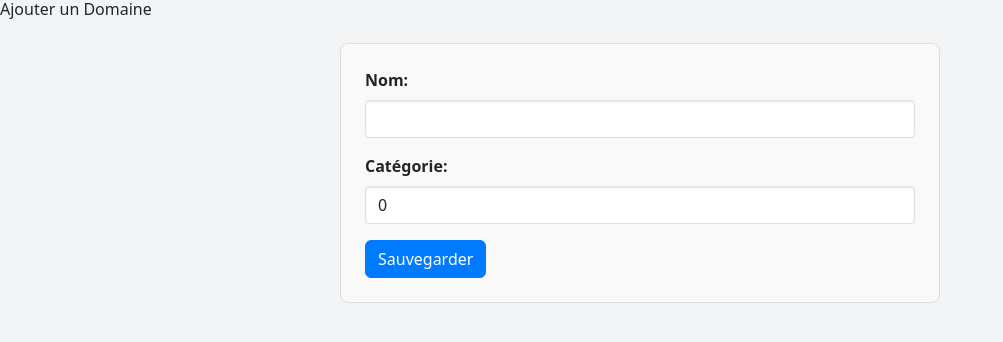
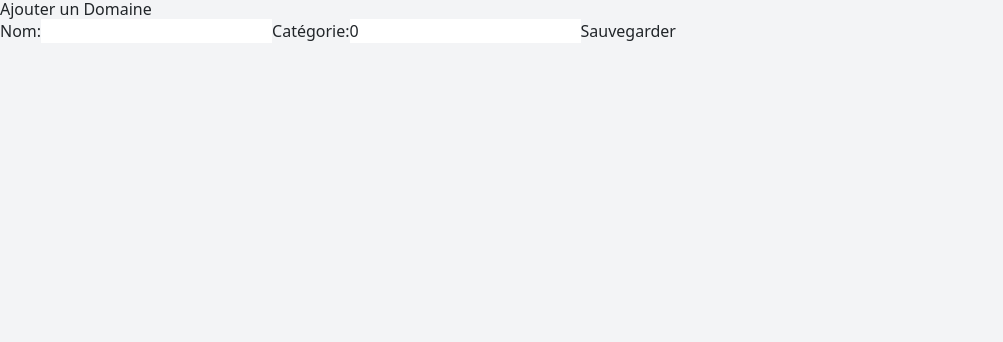
Before and after one commit to DialloMaria/Kaay-entreprendre-Angular, an Angular app: page /domaines/new in a window 1280 px wide. Shown: the top 342 px of the page, without its empty margins (0-1003 px from the left). Built offline with nearby package versions, Linux system fonts and the light colour scheme.

Commit message:
CRUD sous-domaine

```diff
--- a/src/app/Components/Super-admin/Domaines/form-domaine-list/form-domaine-list.component.html
+++ b/src/app/Components/Super-admin/Domaines/form-domaine-list/form-domaine-list.component.html
@@ -1,16 +1,10 @@
+<h2>{{ isEditMode ? 'Modifier le Domaine' : 'Ajouter un Domaine' }}</h2>
+<form (ngSubmit)="saveDomaine()">
+  <label for="nom">Nom:</label>
+  <input type="text" id="nom" [(ngModel)]="domaine.nom" name="nom" required>
 
+  <label for="categorie">Catégorie:</label>
+  <input type="number" id="categorie" [(ngModel)]="domaine.categorie_id" name="categorie_id" required>
 
-<h2 class="mb-4">{{ isEditMode ? 'Modifier le Domaine' : 'Ajouter un Domaine' }}</h2>
-<form (ngSubmit)="saveDomaine()" class="form-container">
-  <div class="mb-3">
-    <label for="nom" class="form-label">Nom:</label>
-    <input type="text" id="nom" [(ngModel)]="domaine.nom" name="nom" class="form-control" required>
-  </div>
-
-  <div class="mb-3">
-    <label for="categorie" class="form-label">Catégorie:</label>
-    <input type="number" id="categorie" [(ngModel)]="domaine.categorie_id" name="categorie_id" class="form-control" required>
-  </div>
-
-  <button type="submit" class="btn btn-primary">Sauvegarder</button>
+  <button type="submit">Sauvegarder</button>
 </form>
--- a/src/app/Components/Super-admin/Sous-domaines/form-sous-domaine-list/form-sous-domaine-list.component.html
+++ b/src/app/Components/Super-admin/Sous-domaines/form-sous-domaine-list/form-sous-domaine-list.component.html
@@ -1 +1,11 @@
 <p>form-sous-domaine-list works!</p>
+<h2>{{ isEditMode ? 'Modifier le Sous-Domaine' : 'Ajouter un Sous-Domaine' }}</h2>
+<form (ngSubmit)="saveSousDomaine()">
+  <label for="nom">Nom:</label>
+  <input type="text" id="nom" [(ngModel)]="sousDomaine.nom" name="nom" required>
+
+  <label for="domaine">Domaine:</label>
+  <input type="number" id="domaine" [(ngModel)]="sousDomaine.domaine_id" name="domaine_id" required>
+
+  <button type="submit">Sauvegarder</button>
+</form>
--- a/src/app/Components/Super-admin/Sous-domaines/sous-domaine-list/sous-domaine-list.component.html
+++ b/src/app/Components/Super-admin/Sous-domaines/sous-domaine-list/sous-domaine-list.component.html
@@ -1 +1,10 @@
 <p>sous-domaine-list works!</p>
+<h2>Liste des Sous-Domaines</h2>
+<ul>
+  <li *ngFor="let sousDomaine of sousDomaines">
+    {{ sousDomaine.nom }}
+    <button (click)="editSousDomaine(sousDomaine.id!)">Modifier</button>
+    <!-- <button (click)="deleteSousDomaine(sousDomaine.id!)">Supprimer</button> -->
+  </li>
+</ul>
+<button routerLink="/sous-domaines/new">Ajouter un Sous-Domaine</button>
--- a/src/app/Components/Super-admin/Sous-domaines/sous-domaine-list/sous-domaine-list.component.ts
+++ b/src/app/Components/Super-admin/Sous-domaines/sous-domaine-list/sous-domaine-list.component.ts
@@ -1,12 +1,36 @@
-import { Component } from '@angular/core';
+import { SousDomaineService } from './../../../../services/sous-domaine.service';
+import { Component, OnInit } from '@angular/core';
+import { Router } from '@angular/router';
+import { SousDomaine } from '../../../../Models/SousDomaine.model';
 
 @Component({
   selector: 'app-sous-domaine-list',
-  standalone: true,
-  imports: [],
   templateUrl: './sous-domaine-list.component.html',
-  styleUrl: './sous-domaine-list.component.css'
+  styleUrls: ['./sous-domaine-list.component.css']
 })
-export class SousDomaineListComponent {
+export class SousDomaineListComponent implements OnInit {
+  sousDomaines: SousDomaine[] = [];
 
+  constructor(private sousDomaineService: SousDomaineService, private router: Router) {}
+
+  ngOnInit(): void {
+    this.getSousDomaines();
+  }
+
+  getSousDomaines(): void {
+    this.sousDomaineService.getSousDomaines().subscribe((data: SousDomaine[]) => {
+      this.sousDomaines = data;
+      console.log(this.sousDomaines);
+    });
+  }
+
+  editSousDomaine(id: number): void {
+    this.router.navigate(['/sous-domaines/edit', id]);
+  }
+
+  // deleteSousDomaine(id: number): void {
+  //   this.sousDomaineService.deleteSousDomaine(id).subscribe(() => {
+  //     this.getSousDomaines();
+  //   });
+  // }
 }
--- a/src/app/Models/sous-domaines.ts
+++ b/src/app/Models/SousDomaine.model.ts
@@ -1,4 +1,4 @@
-interface  SousDomaine {
+export interface  SousDomaine {
   id?: number;
   nom?: string;
   domaine_id?: number;
--- a/src/app/services/sous-domaine.service.ts
+++ b/src/app/services/sous-domaine.service.ts
@@ -1,49 +1,33 @@
 import { Injectable } from '@angular/core';
-import { HttpClient, HttpHeaders } from '@angular/common/http';
+import { HttpClient } from '@angular/common/http';
 import { Observable } from 'rxjs';
+import { SousDomaine } from '../Models/SousDomaine.model';
 
 @Injectable({
   providedIn: 'root'
 })
 export class SousDomaineService {
+  private apiUrl = 'http://127.0.0.1:8000/api/sousdomaines';
 
-  private apiUrl = 'http://127.0.0.1:8000/api/sousdomaine';
+  constructor(private http: HttpClient) {}
 
-  constructor(private http: HttpClient) { }
-
-  // Méthode pour obtenir la liste de tous les sous-domaines
-  getSousDomaine(){
+  getSousDomaines(): Observable<SousDomaine[]> {
+    return this.http.get<SousDomaine[]>(this.apiUrl);
   }
 
-  // Méthode pour obtenir un sous-domaine spécifique par son ID
-
-
-  // Méthode pour créer un nouveau sous-domaine
-  createSousDomaine(){
-
-}
-
-  // Méthode pour mettre à jour un sous-domaine existant par son ID
-  updateSousDomaine(){
-
-}
-
-  // Méthode pour supprimer un sous-domaine par son ID
-  deleteSousDomaine(){
-
-}
-
-  // Méthode pour obtenir les statistiques (si applicable)
-  getStats(): Observable<any> {
-    // Récupération du token d'authentification depuis le stockage local
-    const token = localStorage.getItem('access_token');
-    // Création des en-têtes HTTP avec le token d'authentification
-    const headers = new HttpHeaders({
-      'Authorization': `Bearer ${token}`
-    });
-
-    // Appel de l'API pour obtenir les statistiques avec les en-têtes d'authentification
-    return this.http.get<any>(`${this.apiUrl}/dashboard/super-admin`, { headers });
+  getSousDomaine(id: number): Observable<SousDomaine> {
+    return this.http.get<SousDomaine>(`${this.apiUrl}/${id}`);
   }
 
+  createSousDomaine(sousDomaine: SousDomaine): Observable<SousDomaine> {
+    return this.http.post<SousDomaine>(this.apiUrl, sousDomaine);
+  }
+
+  updateSousDomaine(id: number, sousDomaine: SousDomaine): Observable<SousDomaine> {
+    return this.http.put<SousDomaine>(`${this.apiUrl}/${id}`, sousDomaine);
+  }
+
+  deleteSousDomaine(id: number): Observable<void> {
+    return this.http.delete<void>(`${this.apiUrl}/${id}`);
+  }
 }
--- a/tsconfig.json
+++ b/tsconfig.json
@@ -1,4 +1,4 @@
-/* To learn more about Typescript configuration file: https://www.typescriptlang.org/docs/handbook/tsconfig-json.html. */
+/*  learn more about Typescript configuration file: https://www.typescriptlang.org/docs/handbook/tsconfig-json.html. */
 /* To learn more about Angular compiler options: https://angular.dev/reference/configs/angular-compiler-options. */
 {
   "compileOnSave": false,
```
Also changed, not shown: src/app/Components/Super-admin/Sous-domaines/form-sous-domaine-list/form-sous-domaine-list.component.ts (+59 -10 lines).
